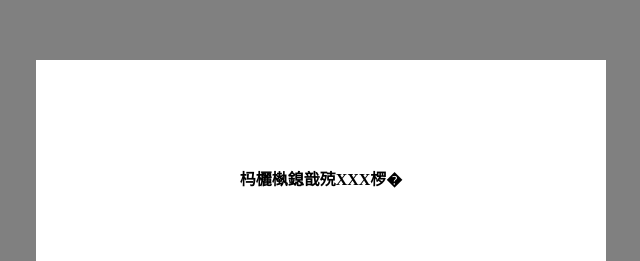
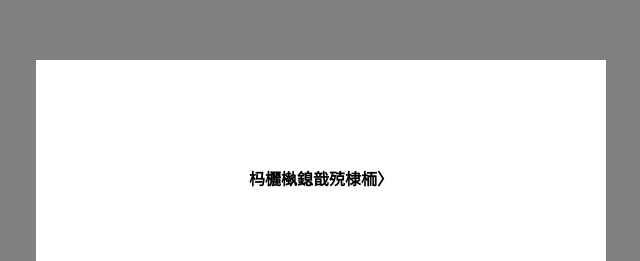
Before and after one commit to skyBule12/skyBule12.github.io, a plain HTML site: page index.html in a window 1280 px wide. Shown: the top 261 px of the page, 364-1004 px from the left. Drawn offline with Linux system fonts and the light colour scheme.

Commit message:
Update index.html

```diff
--- a/index.html
+++ b/index.html
@@ -14,7 +14,7 @@
  <!--下面是建立了一个div，style里面是这个div的属性，依次是位置属性、宽度、高度、层级、左边框离父元素距离、上边框离父元素距离、padding right/left/top/bottom、背景颜色-->
 <div style="position: absolute; width: 450px; height: 550px; z-index: 1; left: 400px; top: 60px; padding-left: 60px; padding-right: 60px; padding-top: 90px; padding-bottom: 60px; background-color: #FFFFFF" id="layer1">
 <!--下面是建立了一个P元素，b标签是加粗字体的作用-->
-<p align="center"><b>这是我的XXX页</b></p>
+<p align="center"><b>这是我的首页</b></p>
 
 </body>
 
```
